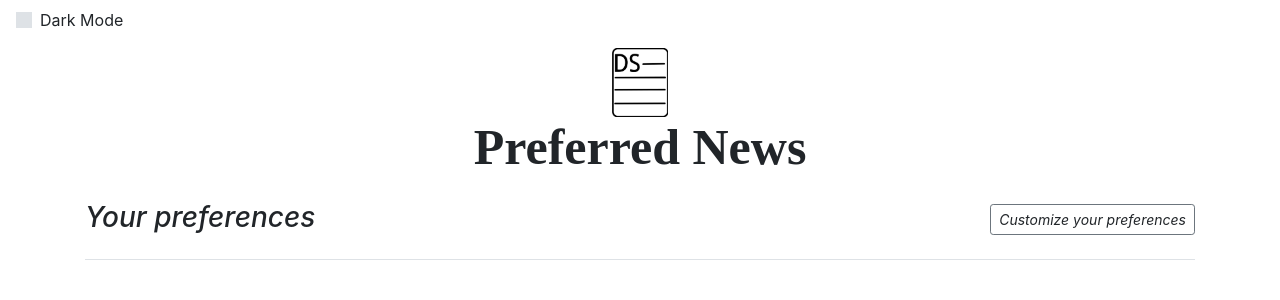
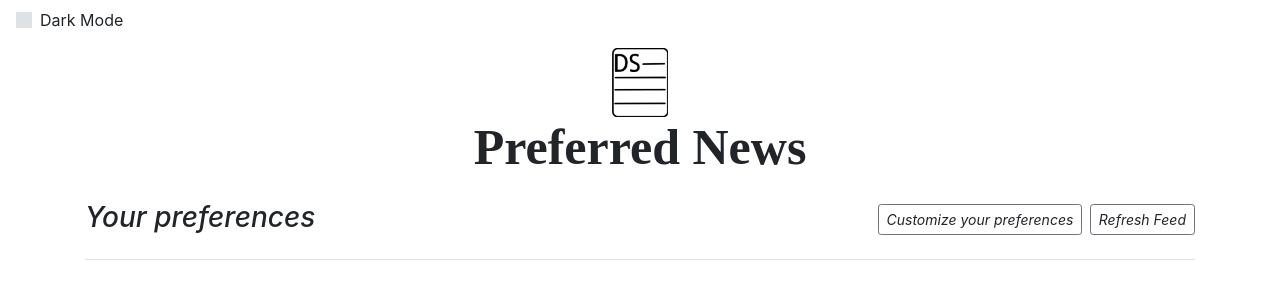
Before and after one commit to Aiden-Frost/DailySnaps-localhost, a Django app: template website/news/templates/news/preferences.html in a window 1280 px wide. Shown: the top 300 px of the page. Run offline with Django 3.2, Linux system fonts and the light colour scheme; the template is opened without the code that fills it, so the values that code supplies are empty; some libraries are stand-ins or nearby versions; some web fonts are replaced.

Commit message:
rectified bug and added refresh feed button

```diff
--- a/website/news/templates/news/preferences.html
+++ b/website/news/templates/news/preferences.html
@@ -128,6 +128,7 @@ function resetTheme() {
         </div>
         <div class="text-right col-6">
           <a class="btn btn-sm btn-outline-secondary text-right" id="myBtn">Customize your preferences</a>
+          <a class="btn btn-sm btn-outline-secondary text-right" onclick="refresh()">Refresh Feed</a>
         </div>
       </div>
     </h3>
@@ -232,6 +233,10 @@ function add(cell){
   cell.classList.toggle("active");
 }
 
+function refresh(){
+  location.reload();
+}
+
 var pref = ''; //preferences string
 
 var URL = "{% url 'preferences' %}";
@@ -240,6 +245,7 @@ var URL = "{% url 'preferences' %}";
       $.post(URL, data, function(response){
 
       });
+      pref = '';
     }
     $(document).ready(function(){
       $("button[name='save']").click(function(){
```
